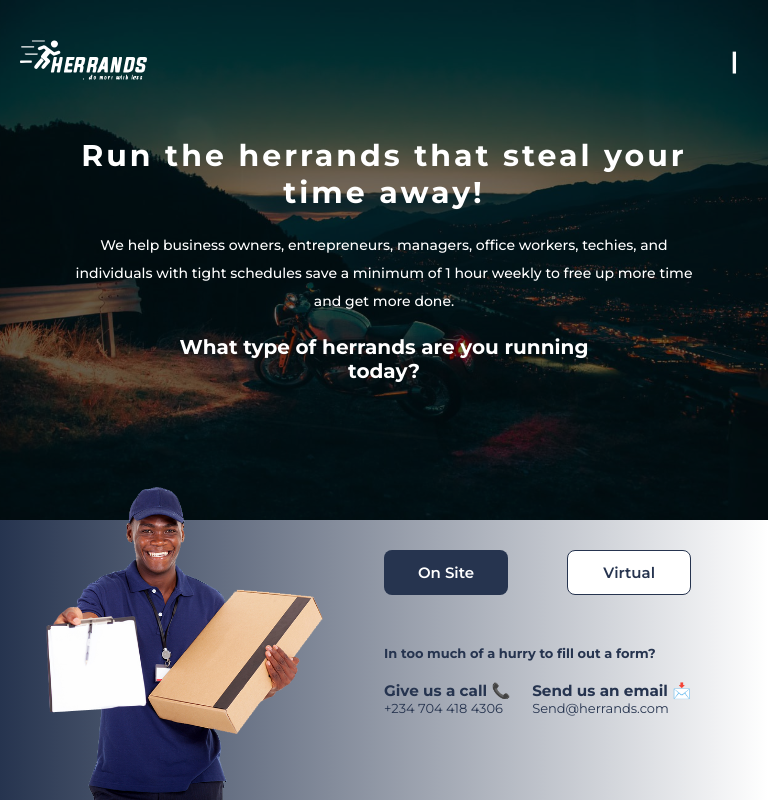
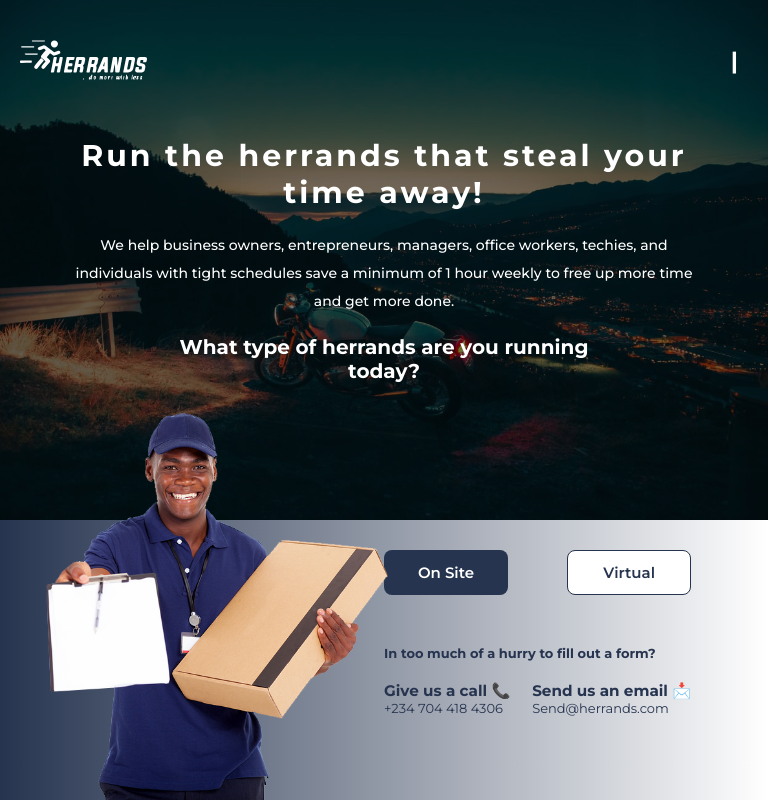
Before and after one commit to teslasdev/herrands, a React (Create React App) app: page / in a window 768 px wide. Built offline with nearby package versions, Linux system fonts and the light colour scheme.

Commit message:
Responsive tablet

```diff
--- a/src/Responsive/Mobile.css
+++ b/src/Responsive/Mobile.css
@@ -116,7 +116,7 @@
         font-size: 13px !important;
     }
     .hrd-person {
-        height: 313px;
+        height: 387px;
     }
 
     .hrd-btn {
```
